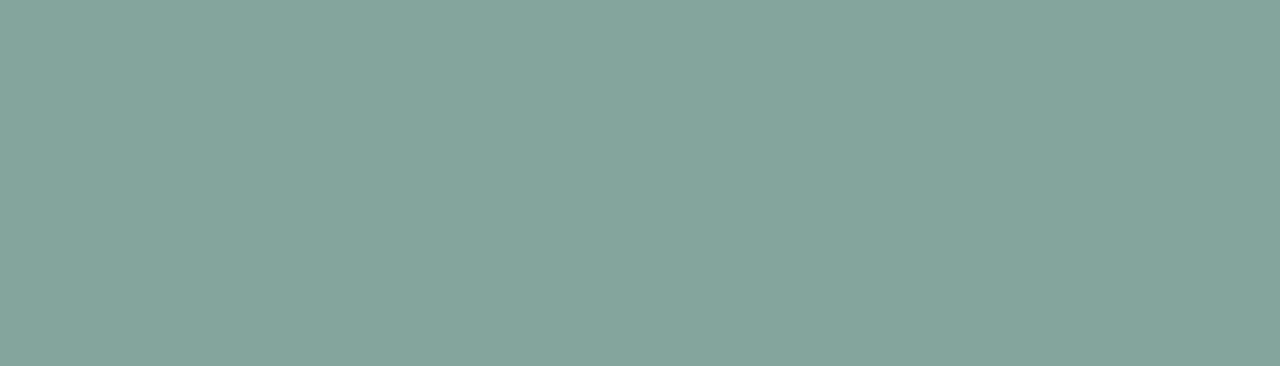
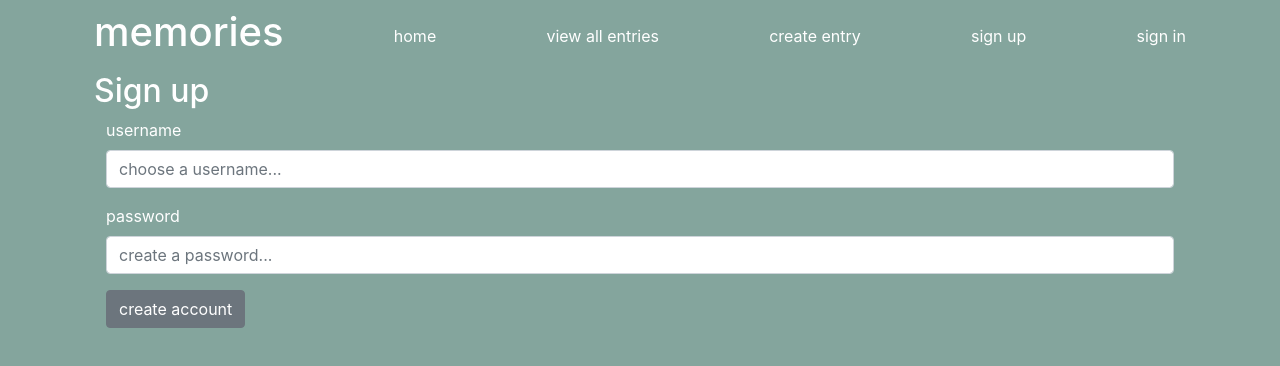
Before and after one commit to erikaf7/memories-frontend, a React (Create React App) app: page /signup in a window 1280 px wide. Shown: the top 366 px of the page. Built offline with nearby package versions, Linux system fonts and the light colour scheme.

Commit message:
working on user components

```diff
--- a/src/App.js
+++ b/src/App.js
@@ -9,6 +9,8 @@ import EntryCreate from './components/EntryCreate';
 import Homepage from './components/Homepage';
 import AllEntries from './components/AllEntries';
 import EntryEdit from './components/EntryEdit';
+import UserSignup from './components/UserSignup';
+import UserSignin from './components/UserSignin';
 
 function App() {
   return (
@@ -19,6 +21,8 @@ function App() {
         <Route exact path="/entries/create" component={EntryCreate} />
         <Route exact path="/entries/:id" component={EntryDetail} />
         <Route exact path="/entries/:id/edit" component={EntryEdit} />
+        <Route exact path="/signup" component={UserSignup} />
+        <Route exact path="/signin" component={UserSignin} />
       </Switch>
     </div>
   );
--- a/src/Nav.js
+++ b/src/Nav.js
@@ -8,6 +8,8 @@ export default function Nav() {
             <Link to="/" className="nav-link-light">home</Link>
             <Link to="/entries" className="nav-link-light">view all entries</Link>
             <Link to="/entries/create" className="nav-link-light">create entry</Link>
+            <Link to="/signup" className="nav-link-light">sign up</Link>
+            <Link to="/signin" className="nav-link-light">sign in</Link>
         </div >
     )
 }
--- /dev/null
+++ b/src/components/UserContext.js
@@ -0,0 +1,3 @@
+import { createContext } from "react";
+
+export const UserContext = createContext(null);
--- /dev/null
+++ b/src/components/UserSignin.js
@@ -0,0 +1,64 @@
+import React from 'react'
+import { useState } from 'react';
+import { Redirect } from 'react-router-dom';
+import { APIURL } from '../config.js';
+import Nav from '../Nav.js';
+
+
+export default function UserSignin() {
+    const initialUserState = {
+        username: '',
+        password: '',
+    }
+    const [user, setUser] = useState(initialUserState)
+    const [error, setError] = useState(false)
+
+    const handleChange = (e) => {
+        e.persist()
+        setUser({
+            ...user,
+            [e.target.name]: e.target.value
+        })
+    }
+
+    const handleSubmit = (e) => {
+
+    }
+
+    return (
+        <div className="container">
+            <Nav />
+            <h2>Sign in</h2>
+            {error && <div className="alert alert-danger">Sorry, something went wrong. Please try again.</div>}
+            <div className="container">
+            <form onSubmit= {handleSubmit}>
+                <label htmlFor="username" className="form-label">username</label>
+                <input
+                    type="text"
+                    className="form-control mb-3"
+                    placeholder="enter your username..."
+                    value={user.username}
+                    name="username"
+                    onChange={handleChange}
+                    required
+                    id="username"
+                />
+
+                <label htmlFor="password" className="form-label">password</label>
+                <input
+                    type="password"
+                    className="form-control mb-3"
+                    placeholder="enter your password..."
+                    value={user.password}
+                    name="password"
+                    onChange={handleChange}
+                    required
+                    id="password"
+                />
+                <button className="btn btn-secondary" type="submit">sign in</button>
+            </form>
+        </div>
+        </div>
+    )
+
+}
--- /dev/null
+++ b/src/components/UserSignup.js
@@ -0,0 +1,64 @@
+import React from 'react'
+import { useState } from 'react';
+import { Redirect } from 'react-router-dom';
+import { APIURL } from '../config.js';
+import Nav from '../Nav.js';
+
+
+export default function UserSignup() {
+    const initialUserState = {
+        username: '',
+        password: '',
+    }
+    const [user, setUser] = useState(initialUserState)
+    const [error, setError] = useState(false)
+
+    const handleChange = (e) => {
+        e.persist()
+        setUser({
+            ...user,
+            [e.target.name]: e.target.value
+        })
+    }
+
+    const handleSubmit = (e) => {
+
+    }
+
+    return (
+        <div className="container">
+            <Nav />
+            <h2>Sign up</h2>
+            {error && <div className="alert alert-danger">Sorry, something went wrong. Please try again.</div>}
+            <div className="container">
+            <form onSubmit= {handleSubmit}>
+                <label htmlFor="username" className="form-label">username</label>
+                <input
+                    type="text"
+                    className="form-control mb-3"
+                    placeholder="choose a username..."
+                    value={user.username}
+                    name="username"
+                    onChange={handleChange}
+                    required
+                    id="username"
+                />
+
+                <label htmlFor="password" className="form-label">password</label>
+                <input
+                    type="password"
+                    className="form-control mb-3"
+                    placeholder="create a password..."
+                    value={user.password}
+                    name="password"
+                    onChange={handleChange}
+                    required
+                    id="password"
+                />
+                <button className="btn btn-secondary" type="submit">create account</button>
+            </form>
+        </div>
+        </div>
+    )
+
+}
```
